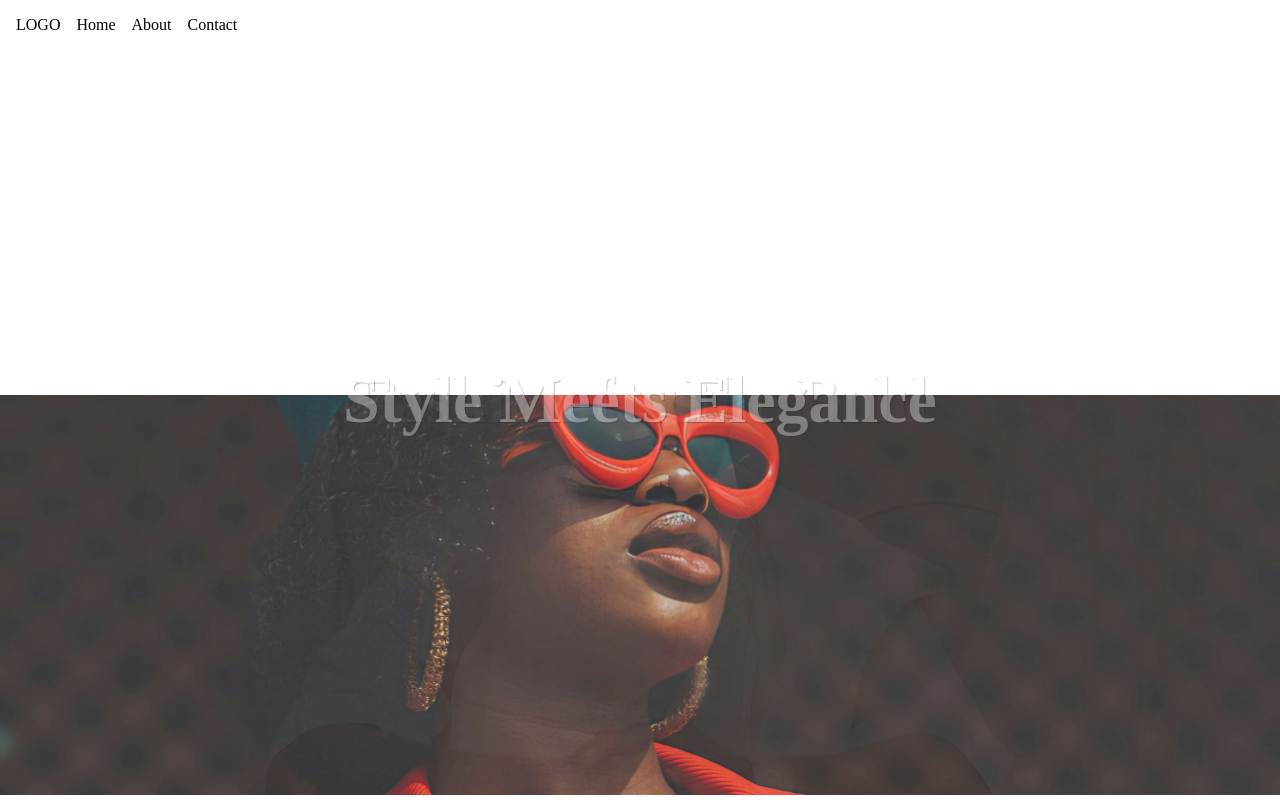
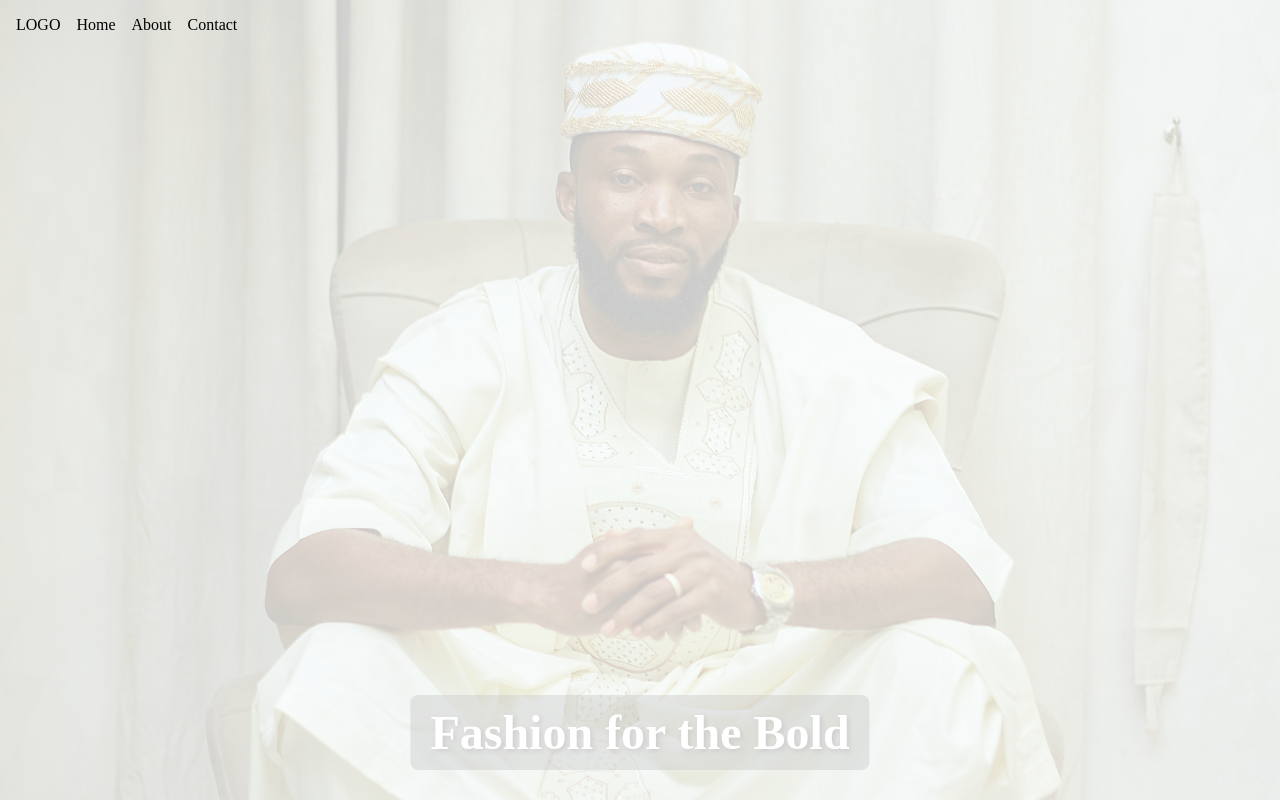
Before and after one commit to mrauthentik/Encanto, a React (Vite) app in the folder alaran/: page / in a window 1280 px wide. Built offline with nearby package versions, Linux system fonts and the light colour scheme; a web font is replaced by a local one.

Commit message:
feat: update slider styles for fullscreen view and enhance text overlay visibility

```diff
--- a/alaran/src/App.css
+++ b/alaran/src/App.css
@@ -29,64 +29,40 @@ ul{
 }
 
 /* Slider style */
+/* Slider Container: Fullscreen View */
 .slider-container {
   position: relative;
   width: 100%;
-  height: 800px;
-  margin:0 auto;
-  overflow-x: hidden;
-  padding-top: 10rem;
+  height: 100vh; /* Fullscreen height */
+  overflow: hidden;
 }
 
+/* Slider Wrapper */
+.slider-wrapper {
+  position: relative;
+  width: 100%;
+  height: 100%;
+}
+
+/* Fullscreen Image */
 .slider-image {
   width: 100%;
-  height: 50%;
-  object-fit: cover;
-  position: absolute;
-  top: 0.1;
-  bottom: 5px;
-  left: 0;
+  height: 100%;
+  object-fit: cover; /* Ensures the image covers the entire screen */
 }
 
+/* Text Overlay at the Bottom */
 .slider-text {
   position: absolute;
-  top: 50%;
+  bottom: 30px; /* Positioned at the bottom */
   left: 50%;
-  transform: translate(-50%, -50%);
+  transform: translateX(-50%);
   color: #fff;
-  text-shadow: #010101 1px 1px 1px;
-  /* background: rgba(0, 0, 0, 0.5); Transparent black background */
-  padding: 10px 20px;
-  border-radius: 8px;
-  font-size: 44px;
+  font-size: 2rem; /* Adjust font size */
   text-align: center;
   font-weight: bold;
-  font-family: var(--big-text);
+  text-shadow: 2px 2px 5px rgba(0, 0, 0, 0.8); /* Bold text shadow for clarity */
+  padding: 10px 20px;
+  background: rgba(0, 0, 0, 0.4); /* Optional background for better contrast */
+  border-radius: 8px; /* Rounded edges for background */
 }
-
-.prev-button,
-.next-button {
-  position: absolute;
-  top: 50%;
-  transform: translateY(-50%);
-  background-color: rgba(0, 0, 0, 0.5);
-  color: #fff;
-  border: none;
-  padding: 10px 15px;
-  cursor: pointer;
-  font-size: 16px;
-  z-index: 10;
-}
-
-.prev-button {
-  left: 10px;
-}
-
-.next-button {
-  right: 10px;
-}
-
-.prev-button:hover,
-.next-button:hover {
-  background-color: rgba(0, 0, 0, 0.8);
-}
```
